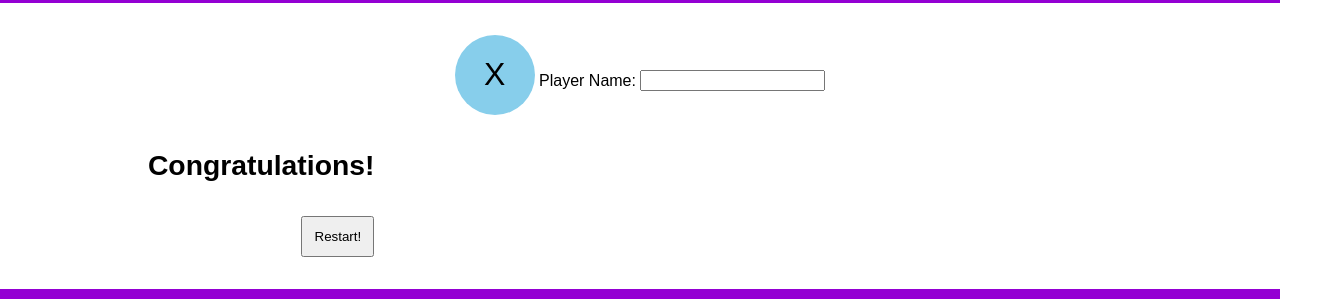
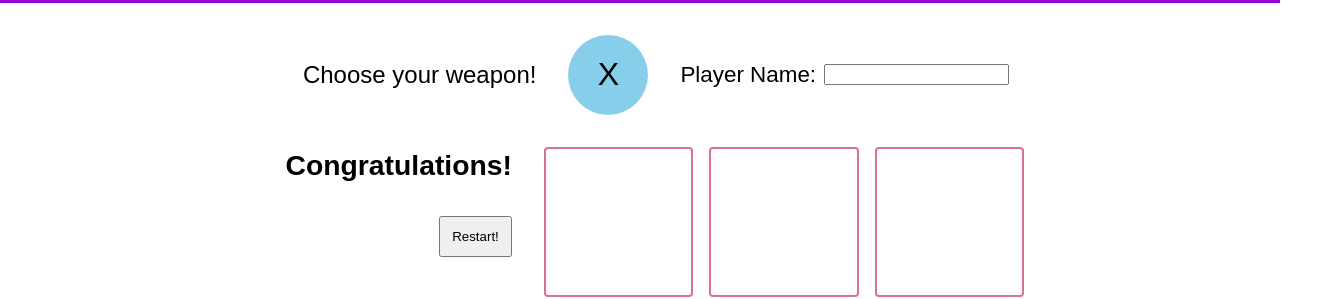
Before and after one commit to siraht/tic-tac-toe, a plain HTML site: page index.html in a window 1280 px wide. Shown: the part 66-365 px from the top of the page, 1344 px wide, since content can reach past the window. Drawn offline with Linux system fonts and the light colour scheme.

Commit message:
A Lot of CSS work and functionality added

```diff
--- a/index.html
+++ b/index.html
@@ -22,12 +22,13 @@
 
     <div class="main flex column">
 
-        <div id="Player Selection">
+        <div id="Player Selection" class="playerSelection">
+            <h3>Choose your weapon!</h3>
             <button class="markerButton X">X</button>
             </button>
-            <label for="playerName">Player Name:</label>
-            <input type="text" name="Name" id="playerName" class="nameInput">
-            <p id="nameValue"></p>
+            <label for="playerName" style="font-size:1.4rem;"">Player Name:</label>
+            <input type=" text" name="Name" id="playerName" class="nameInput">
+                <p id="nameValue"></p>
         </div>
 
         <div class="gameContainer flex row">
--- a/main.js
+++ b/main.js
@@ -1,12 +1,22 @@
 const body = document.querySelector('.body');
-const markerButton = document.querySelector('.markerButton')
-const nameInput = document.querySelector('.nameInput')
-const restartButton = document.querySelector('.restartButton')
-const congrats = document.querySelector('.congratulationsMessage')
+const markerButton = body.querySelector('.markerButton')
+const nameInput = body.querySelector('.nameInput')
+const restartButton = body.querySelector('.restartButton')
+const congrats = body.querySelector('.congratulationsMessage')
+const gameBoard = body.querySelector('.gameBoardContainer')
 
 // Gameboard Object and Arrays
+let gameBoardModule = (function () {
+    for (let index = 9; index > 0; index--) {
+        newDiv = document.createElement('div');
+        newDiv.id = `${index}`
+        newDiv.classList.add('boardSquare');
+        gameBoard.appendChild(newDiv);
+    }
+})();
 
-// Player Constructor
+
+// Player Factory Function
 const players = (name, marker) => {
     const wins = () => `${name} wins!`;
     const loses = () => `${name} loses!`;
--- a/style.css
+++ b/style.css
@@ -14,6 +14,12 @@ h2 {
     line-height: 1.3;
 }
 
+h3 {
+    font-size: 1.5rem;
+    font-weight: 500;
+    line-height: 1.3;
+}
+
 h4 {
     font-size: 1.2rem;
     font-weight: 500;
@@ -24,8 +30,6 @@ button {
 }
 
 .nav {
-    max-height: 5vh;
-    min-height: 2vh;
     background-color: darkviolet;
     padding: 1rem;
 }
@@ -37,32 +41,49 @@ button {
 .footer {
     margin-top: auto;
     max-width: 100%;
+    max-height: 5vh;
+
 }
 
 .body {
     display: flex;
     flex-direction: column;
-    height: 100%;
+    height: 100vh;
     width: 100%;
     font-family: Arial, Helvetica, sans-serif;
+    overflow: hidden;
 }
 
 .main {
     width: 100%;
+    max-width: 100%;
     height: 100%;
     display: flex;
     flex-direction: column;
     justify-content: center;
     align-items: center;
     gap: 2rem;
-    padding: 2rem 0rem 2rem 0rem;
+    padding: 2rem;
+}
+
+.playerSelection {
+    display: flex;
+    flex-direction: row;
+    gap: 2rem;
+    align-items: center;
+}
+
+.playerSelection .nameInput {
+    margin-left: -1.5rem;
 }
 
 .gameContainer {
     width: 100%;
+    max-width: 100vh;
     height: 100%;
     gap: 2rem;
 }
+
 
 .leftContainer {
     gap: 2rem;
@@ -71,7 +92,22 @@ button {
 }
 
 .gameBoardContainer {
-    width: 70%;
+    width: 60%;
+    display: grid;
+    grid-template-columns: 1fr 1fr 1fr;
+    grid-template-rows: 1fr 1fr 1fr;
+    justify-content: center;
+    align-content: center;
+    grid-gap: 1rem;
+
+}
+
+.boardSquare {
+    border: 2px solid palevioletred;
+    border-radius: 0.25rem;
+    display: flex;
+    justify-content: center;
+    align-items: center;
 }
 
 .markerButton {
```
